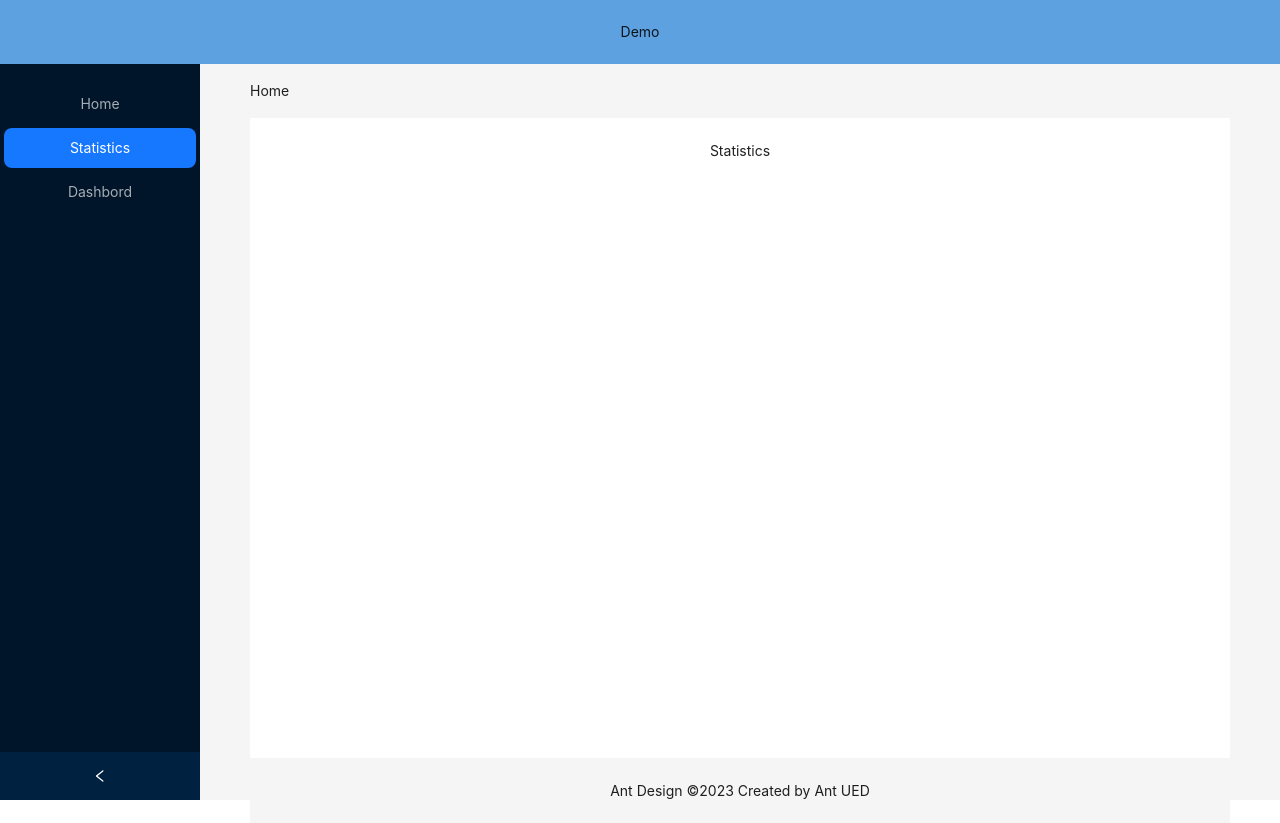
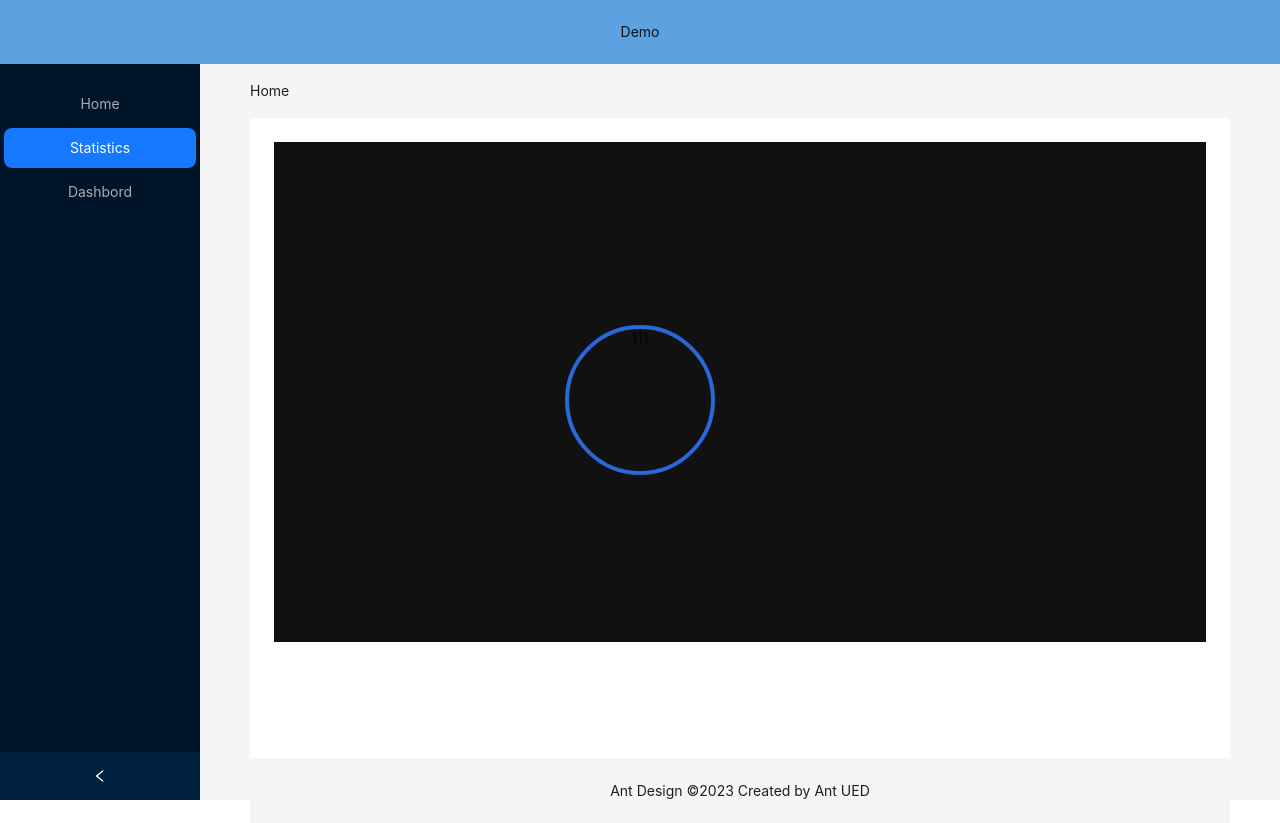
Before and after one commit to TianpJia/react-build-up, a React (Create React App) app: page /#/dashbord in a window 1280 px wide. Both pictures are taken after a click on the item "Statistics". Built offline with nearby package versions, Linux system fonts and the light colour scheme.

Commit message:
import less

```diff
--- /dev/null
+++ b/config-overrides.js
@@ -0,0 +1,35 @@
+const lessRegex = /\.less$/;
+const lessModuleRegex = /\.module\.less$/;
+
+module.exports = function override(config, env) {
+  const oneOfLoc = config.module.rules.findIndex((rule) => rule.oneOf);
+  if (oneOfLoc === -1) {
+    throw new Error("Can't find 'oneOf' array in webpack config");
+  }
+
+  // 添加 Less 支持
+  config.module.rules[oneOfLoc].oneOf.unshift(
+    {
+      test: lessRegex,
+      exclude: lessModuleRegex,
+      use: ["style-loader", "css-loader", "less-loader"],
+    },
+    {
+      test: lessModuleRegex,
+      use: [
+        "style-loader",
+        {
+          loader: "css-loader",
+          options: {
+            modules: {
+              localIdentName: "[name]__[local]--[hash:base64:5]",
+            },
+          },
+        },
+        "less-loader",
+      ],
+    }
+  );
+
+  return config;
+};
--- a/src/pages/dashbord/components/3dCircle/index.module.less
+++ b/src/pages/dashbord/components/3dCircle/index.module.less
@@ -0,0 +1,17 @@
+.container {
+    width: 100%;
+    height: 500px;
+    overflow: hidden;
+    background-color: #111;
+}
+
+.eyeSocket {
+    position: absolute; // 浮动居中
+    left: calc(50% - 75px);
+    top: calc(50% - 75px);
+    width: 150px; // 固定宽度
+    aspect-ratio: 1; // 长宽比 1:1 如果浏览器不支持该属性，换成 height: 150px 也一样
+    border-radius: 50%;
+    border: 4px solid rgb(41, 104, 217);
+    z-index: 1;
+}
--- a/src/pages/dashbord/components/3dCircle/index.tsx
+++ b/src/pages/dashbord/components/3dCircle/index.tsx
@@ -1,17 +1,12 @@
-import React, { useRef, useEffect } from "react";
-import ResizableTable from "../resizeTable";
+import React from "react";
+import styles from './index.module.less'
 
-interface IProps {
-  diameter: number;
-}
-
-const Circle3D: React.FC<IProps> = ({ diameter }) => {
-  const ref = useRef<HTMLDivElement>(null);
+const Circle3D: React.FC<{}> = ({ }) => {
 
   return (
-    <>
-      <div ref={ref}>3d</div>
-    </>
+    <div className={styles['container']}>
+      <div className={styles['eyeSocket']}>111</div>
+    </div>
   );
 };
 
--- a/src/pages/dashbord/index.tsx
+++ b/src/pages/dashbord/index.tsx
@@ -12,7 +12,6 @@ const Dashbord: React.FC = () => {
         <Col>
           <Circle diameter={200} percentage={75} />
         </Col>
-        <Col><Circle3D diameter={200}></Circle3D></Col>
       </Row>
       <Row> <Rectangle diameter={200} /></Row>
       <Row><BezierCurve diameter={200} /> </Row>
--- a/src/pages/statistics/index.tsx
+++ b/src/pages/statistics/index.tsx
@@ -1,7 +1,8 @@
 import React from "react";
+import Circle3D from "../dashbord/components/3dCircle";
 
 const Statistics: React.FC = () => {
-  return <div>Statistics</div>;
+  return <div><Circle3D /></div>;
 };
 
 export default Statistics;
```
Also changed, not shown: package.json (+5 -2 lines), 1 other file (tests, documents, lock files or other folders).
